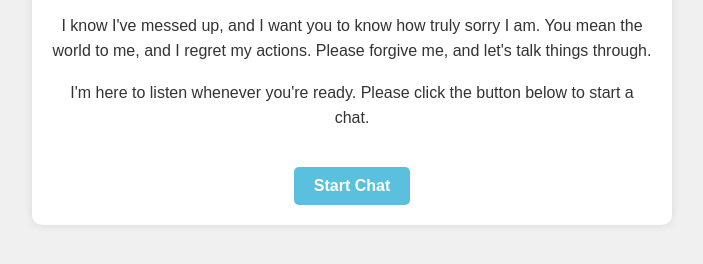
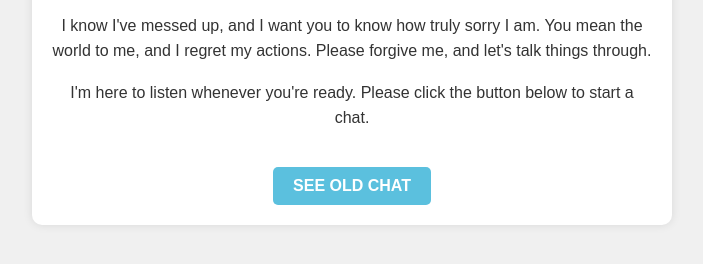
Before and after one commit to Soulboi26/Private-, a plain HTML site: page index.html in a window 1280 px wide. Shown: the part 352-616 px from the top of the page, without its empty margins (288-991 px from the left). Drawn offline with Linux system fonts and the light colour scheme.

Commit message:
Update index.html

```diff
--- a/index.html
+++ b/index.html
@@ -12,7 +12,7 @@
         <p>Hey [Her Name],</p>
         <p>I know I've messed up, and I want you to know how truly sorry I am. You mean the world to me, and I regret my actions. Please forgive me, and let's talk things through.</p>
         <p>I'm here to listen whenever you're ready. Please click the button below to start a chat.</p>
-        <a href="mailto:your-email@example.com" class="chat-button">Start Chat</a>
+        <a href="message_2.html" class="chat-button">SEE OLD CHAT</a>
     </div>
 </body>
 </html>
```
